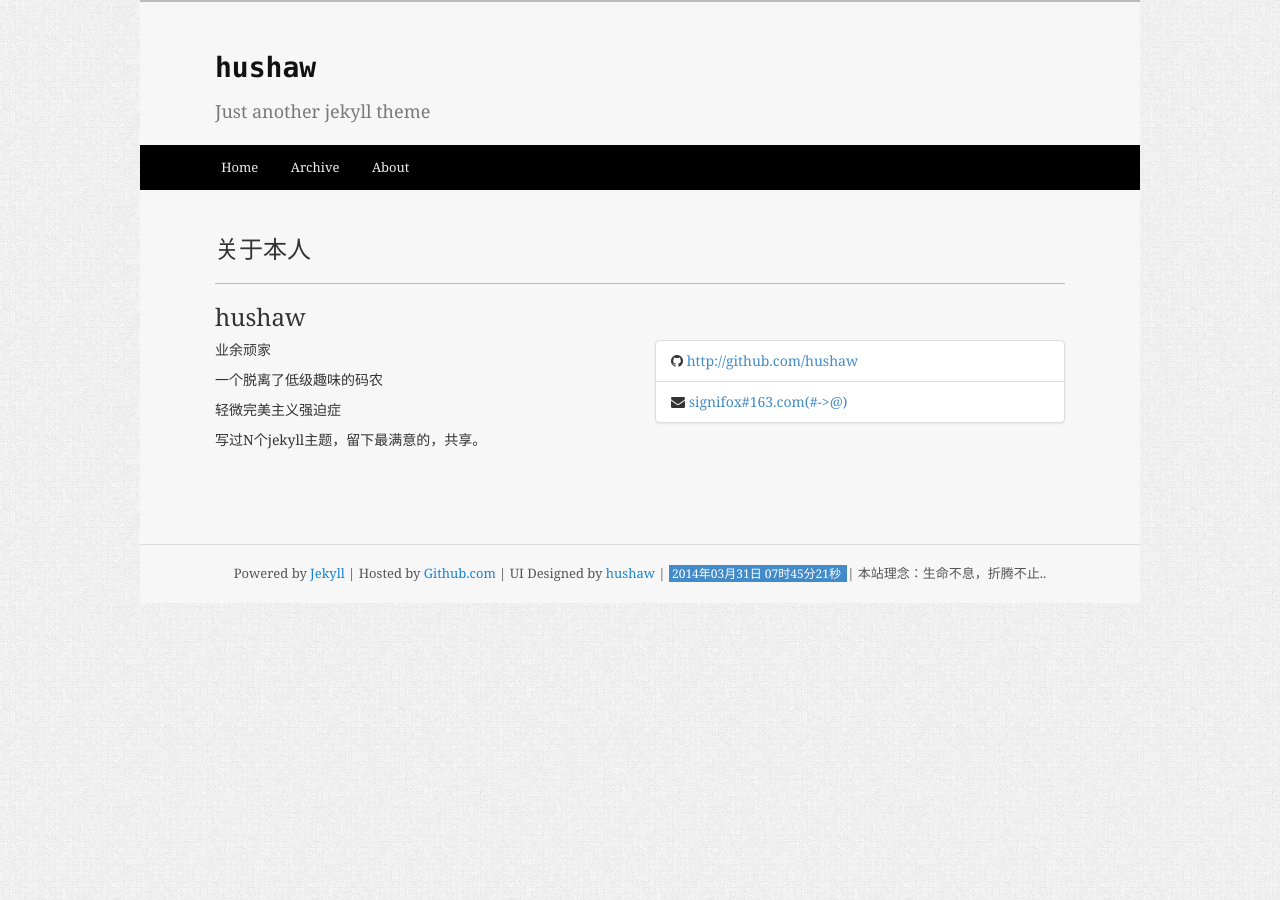
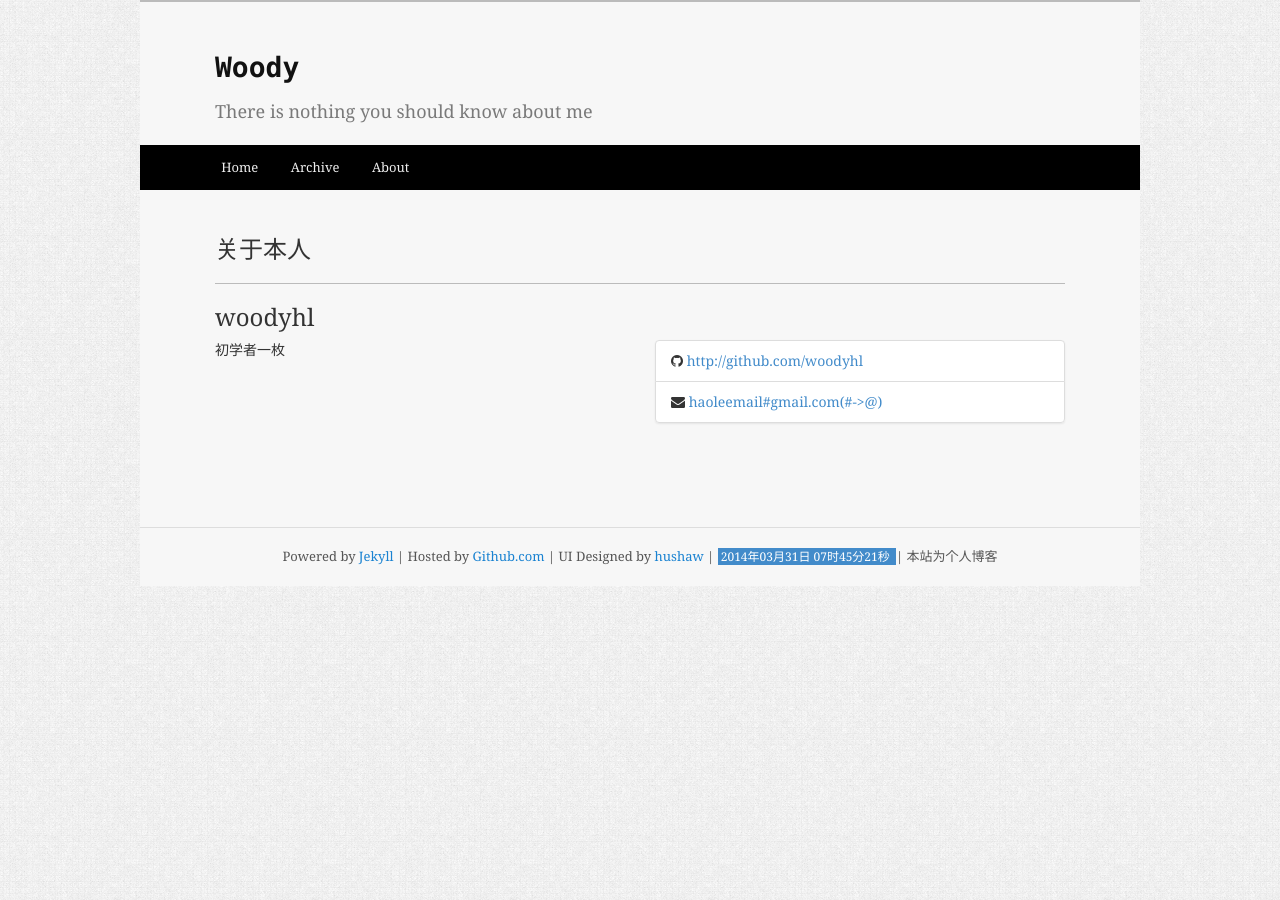
Before and after one commit to woodyhl/woodyhl.github.io, a Jekyll site: the page built from about.html, in a window 1280 px wide. Built offline with Jekyll 4.4.1, drawn with Linux system fonts in a browser that asks for light colours; Markdown is read by kramdown in place of the engine named in the settings; comment, search, counter and statistics services are not loaded.

Commit message:
multiple changes

```diff
--- a/_layouts/default.html
+++ b/_layouts/default.html
@@ -4,7 +4,7 @@
     <meta charset="utf-8">
     <title>{% if page.title %}{{ page.title }} - {% endif %}{{ site.title }}</title>
     <meta name="description" content="jelyll theme">
-    <meta name="author" content="hushaw">
+    <meta name="author" content="woodyhl">
     <meta name="viewport" content="width=device-width, initial-scale=1.0">
     <!--link href="/static/favicon.ico" rel="shortcut icon"-->
     <link href="/static/icon.ico" rel="shortcut icon">
@@ -19,8 +19,8 @@
      <div class="page-container">
      <div class="page-heading">
          <div class="page-brand">
-             <h1><a href="/">hushaw</a></h1>
-             <h2>Just another jekyll theme</h2>
+             <h1><a href="/">Woody</a></h1>
+             <h2>There is nothing you should know about me</h2>
          </div>
          <div class="page-navbar">
              <div class="page-navbar-container">
@@ -41,7 +41,7 @@
              | Hosted by <a href="http://github.com">Github.com</a>
              | UI Designed by <a href="/about.html">hushaw</a>
              | <span class="page-generator-time">{{site.time | date:"%Y年%m月%d日 %H时%M分%S秒"}} </span>
-             | 本站理念：生命不息，折腾不止..
+             | 本站为个人博客
          </span>
      </div>
      </div>
--- a/about.html
+++ b/about.html
@@ -4,23 +4,20 @@
 ---
 
 <div class="page-blank">
-    <h2>hushaw</h2>
+    <h2>woodyhl</h2>
     <div class="row">
         <div class="col-md-6">
-            <p>业余顽家</p>
-            <p>一个脱离了低级趣味的码农</p>
-            <p>轻微完美主义强迫症</p>
-            <p>写过N个jekyll主题，留下最满意的，共享。</p>
+            <p>初学者一枚</p>
         </div>
         <div class="col-md-6">
             <ul class="list-group">
                 <li class="list-group-item">
                     <i class="fa fa-github"></i>
-                    <a href="http://github.com/hushaw" target="_blank">http://github.com/hushaw</a>
+                    <a href="http://github.com/woodyhl" target="_blank">http://github.com/woodyhl</a>
                 </li>
                 <li class="list-group-item">
                     <i class="fa fa-envelope"></i>
-                    <a href="mailto:signifox@163.com">signifox#163.com(#->@)</a>
+                    <a href="mailto:haoleemail@gmail.com">haoleemail#gmail.com(#->@)</a>
                 </li>
             </ul>
         </div>
```
Also changed, not shown: _posts/2014-03-31-Design-Deploy-Service.md (renamed from _posts/2013-10-23-Design-Deploy-Service.md).
